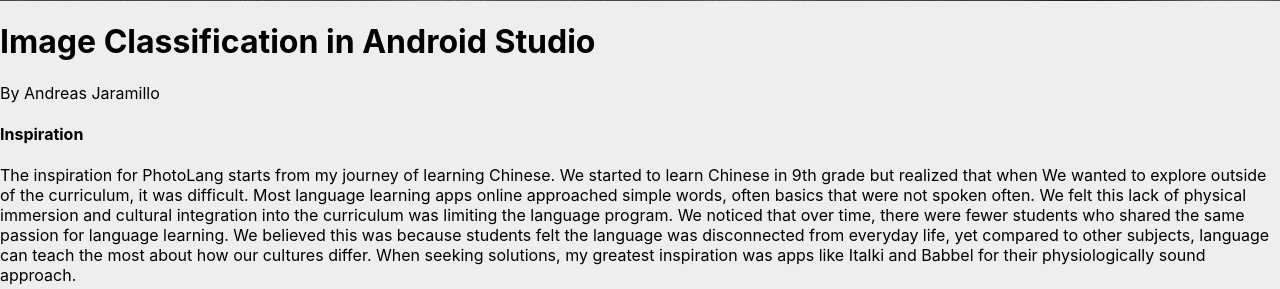
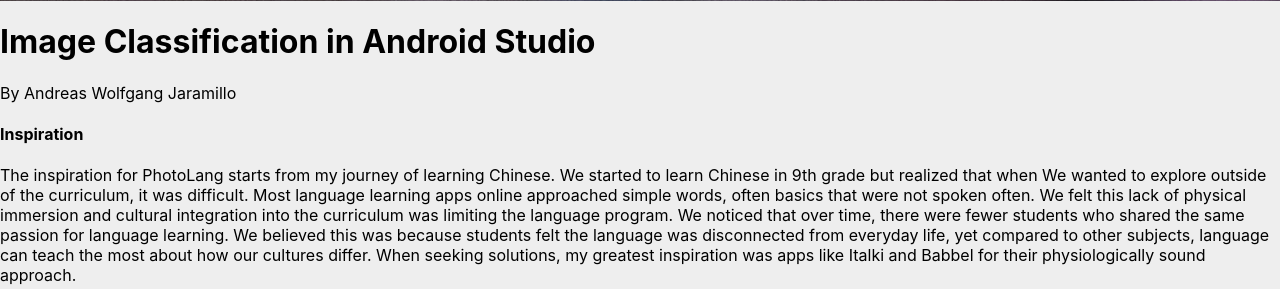
Before and after one commit to andyjaramillo/project-python-and-piranha-1, a Flask app: page /blog/ in a window 1280 px wide. Shown: the part 1083-1372 px from the top of the page. Run offline with Flask 2, Linux system fonts and the light colour scheme; parts of the project's set-up code (start-up, migrations or seed data) failed here and were passed over.

Commit message:
quick check

```diff
--- a/app/templates/blog.html
+++ b/app/templates/blog.html
@@ -30,7 +30,7 @@
 
                     <h1>Image Classification in Android Studio</h1>
                     <span class="meta">
-                        By Andreas Jaramillo
+                        By Andreas Wolfgang Jaramillo
                     </span>
                 </div>
             </div>
```
